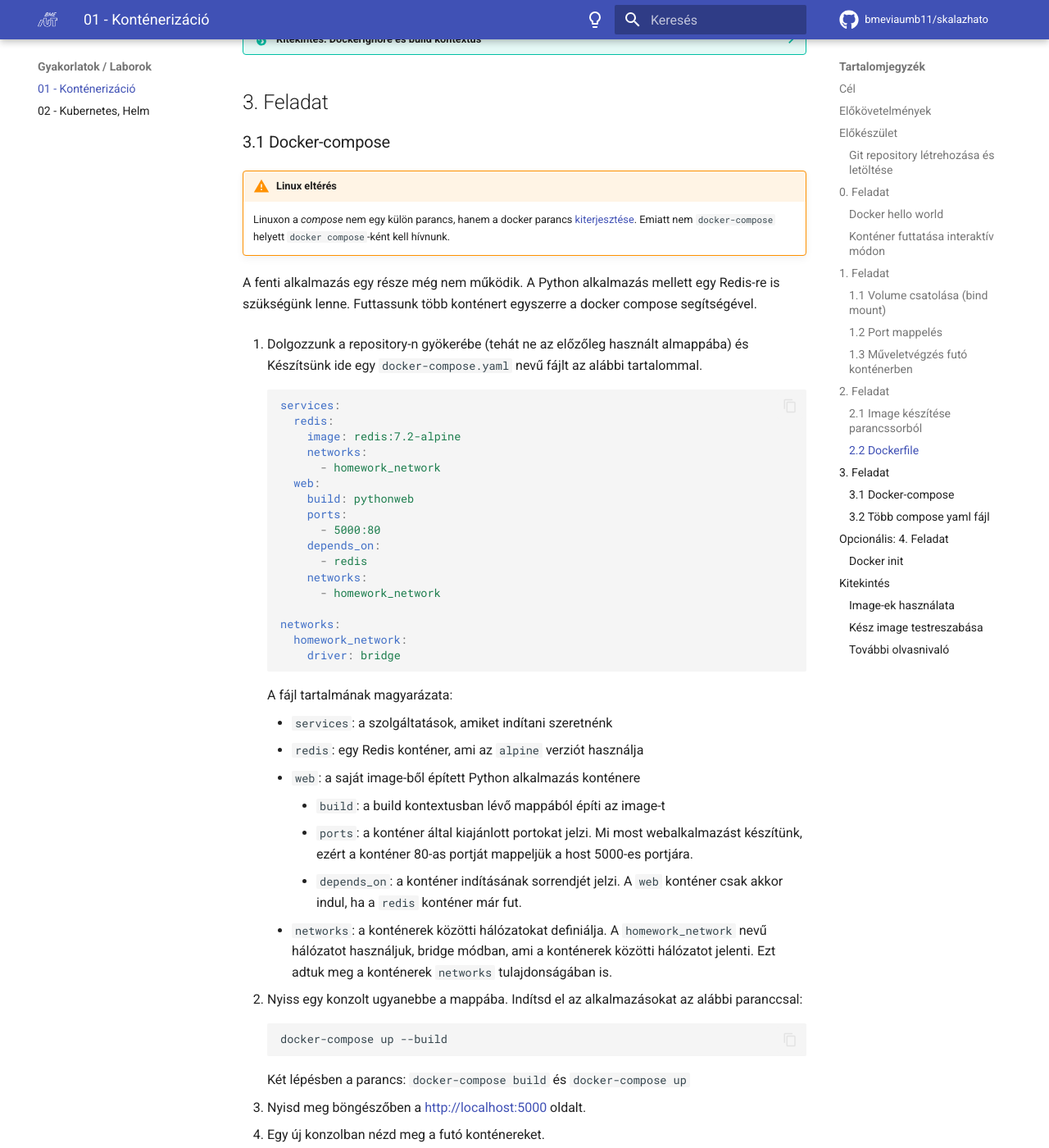
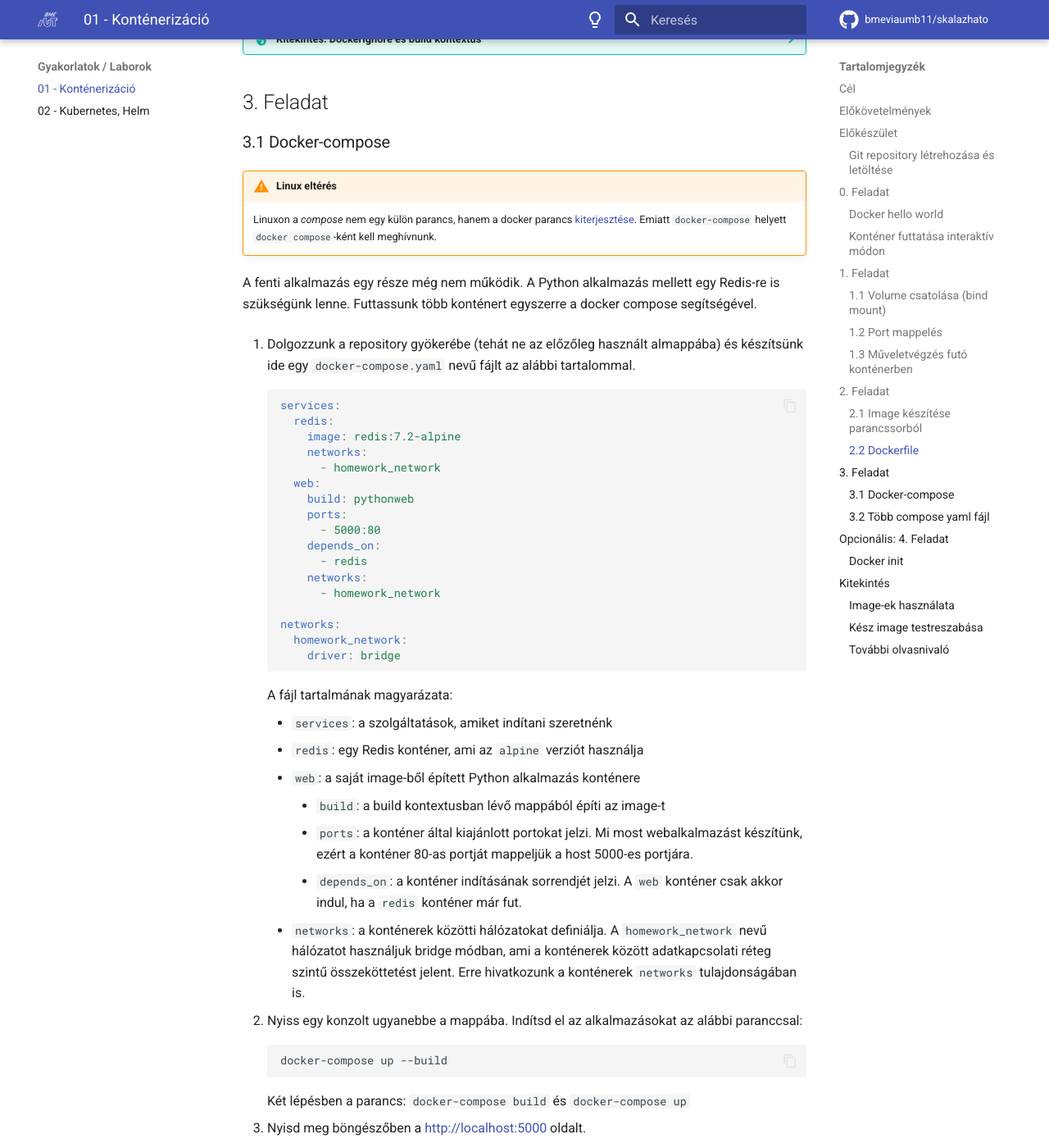
Before and after one commit to bmeviaumb11/skalazhato, an MkDocs documentation site: the page built from docs/homework/01-docker/index.md, in a window 1280 px wide and 1400 px high, scrolled down 10537 px. Shown: the whole window at 82% size. Built offline with MkDocs 1.6.1 and Material for MkDocs 9.7.7, drawn with Linux system fonts in a browser that asks for light colours; emoji names are drawn with the system emoji font; comment, search, counter and statistics services are not loaded; some of the changed text lies outside the part shown.

Commit message:
HF1 javítások

````diff
--- a/docs/homework/01-docker/index.md
+++ b/docs/homework/01-docker/index.md
@@ -427,14 +427,14 @@
     docker build -t python-neptun:v1 .
     ```
 
-    Ez a parancs létrehoz egy image-et a Dockerfile alapján. A végén egy pont van, az is a parancs része, ami a build kontextust jelenti
+    Ez a parancs létrehoz egy image-et a Dockerfile alapján. A végén egy pont van, az is a parancs része, ami a build kontextust jelenti.
 
     A Dockerfile lépései:
 
     - `FROM`: az alap image, amire építjük a sajátunkat. Mi most a Python 3.12-slim image-et használjuk.
     - `WORKDIR`: a konténerben a munkakönyvtár, a további műveletek ebben a könyvtárban lesznek.
     - `COPY`: a host gépről a konténerbe másoljuk a fájlokat. A `.` jelenti a build kontextus mappáját, esetünkben a `pythonweb` mappát.
-    - `RUN`: a build/image készítés során lefuttatandó parancsok. Itt a `requirements.txt` fájlban felsorolt Python csomagokat telepítjük a python (pip) csomagkezelővel.
+    - `RUN`: a build/image készítés során lefuttatandó parancsok. Itt a `requirements.txt` fájlban felsorolt Python csomagokat telepítjük a python csomagkezelővel (pip).
     - `EXPOSE`: a konténer által kiajánlott portokat jelzi. Mi most webalkalmazást készítünk, ezért a 80-as portot jelöljük ki.
     - `ENV`: környezeti változó beállítása. A `NAME` környezeti változó értéke a saját Neptun kódod legyen.
     - `CMD`: a konténer indításakor lefuttatandó parancs és argumentumai. Ebben az esetben a Python alkalmazásunkat indítjuk el.
@@ -494,11 +494,11 @@
 ### 3.1 Docker-compose
 
 !!! warning "Linux eltérés"
-    Linuxon a _compose_ nem egy külön parancs, hanem a docker parancs [kiterjesztése](https://docs.docker.com/compose/install/linux/). Emiatt nem `docker-compose` helyett `docker compose`-ként kell hívnunk.
+    Linuxon a _compose_ nem egy külön parancs, hanem a docker parancs [kiterjesztése](https://docs.docker.com/compose/install/linux/). Emiatt `docker-compose` helyett `docker compose`-ként kell meghívnunk.
 
 A fenti alkalmazás egy része még nem működik. A Python alkalmazás mellett egy Redis-re is szükségünk lenne. Futtassunk több konténert egyszerre a docker compose segítségével.
 
-1. Dolgozzunk a repository-n gyökerébe (tehát ne az előzőleg használt almappába) és Készítsünk ide egy `docker-compose.yaml` nevű fájlt az alábbi tartalommal.
+1. Dolgozzunk a repository gyökerébe (tehát ne az előzőleg használt almappába) és készítsünk ide egy `docker-compose.yaml` nevű fájlt az alábbi tartalommal.
 
     ```yaml
     services:
@@ -528,7 +528,7 @@
         - `build`: a build kontextusban lévő mappából építi az image-t
         - `ports`: a konténer által kiajánlott portokat jelzi. Mi most webalkalmazást készítünk, ezért a konténer 80-as portját mappeljük a host 5000-es portjára.
         - `depends_on`: a konténer indításának sorrendjét jelzi. A `web` konténer csak akkor indul, ha a `redis` konténer már fut.
-    - `networks`: a konténerek közötti hálózatokat definiálja. A `homework_network` nevű hálózatot használjuk, bridge módban, ami a konténerek közötti hálózatot jelenti. Ezt adtuk meg a konténerek `networks` tulajdonságában is.
+    - `networks`: a konténerek közötti hálózatokat definiálja. A `homework_network` nevű hálózatot használjuk bridge módban, ami a konténerek között adatkapcsolati réteg szintű összeköttetést jelent. Erre hivatkozunk a konténerek `networks` tulajdonságában is.
 
 2. Nyiss egy konzolt ugyanebbe a mappába. Indítsd el az alkalmazásokat az alábbi paranccsal:
 
````
Also changed, not shown: other parts of docs/homework/01-docker/index.md (+8 -8 lines).
